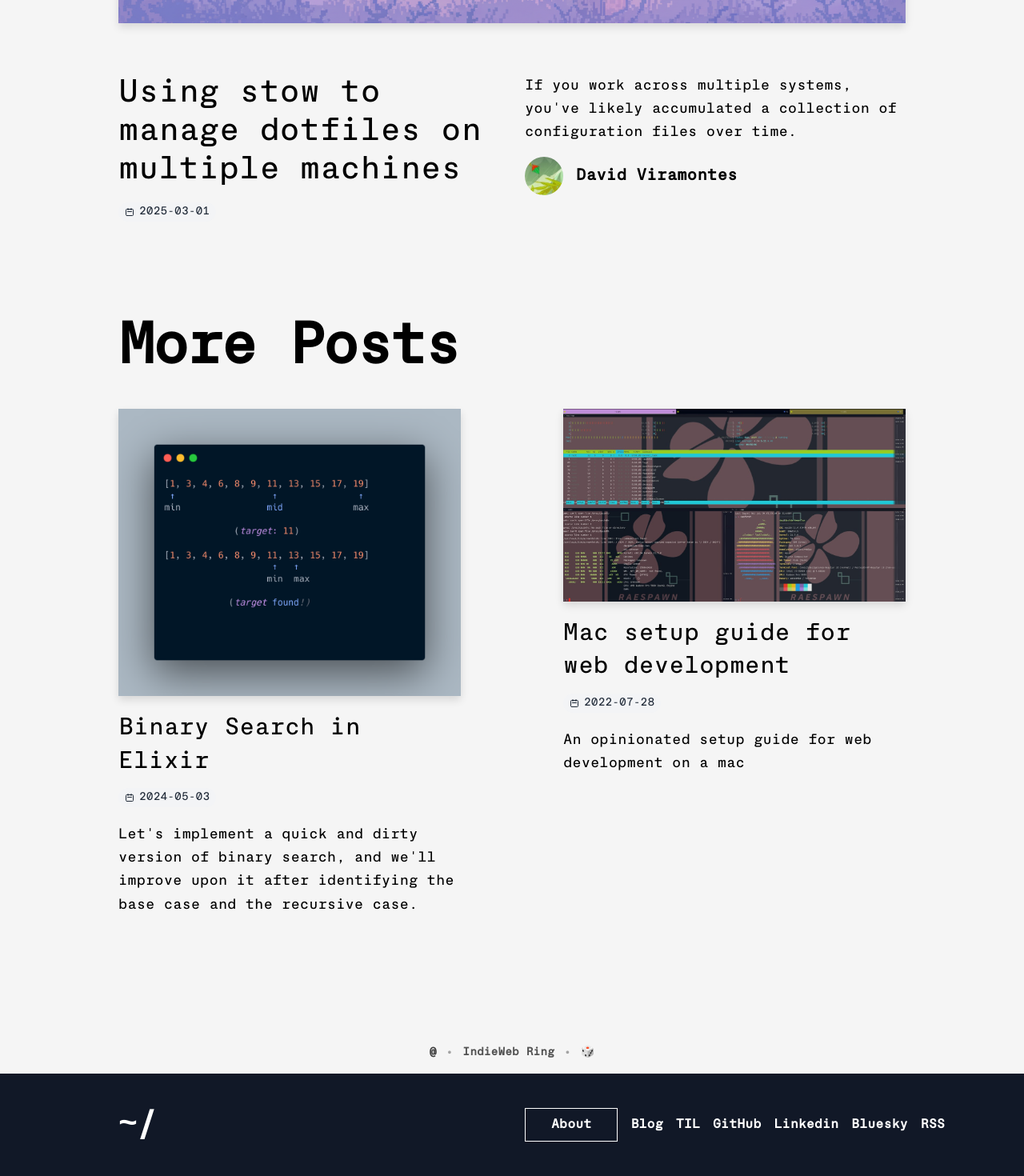
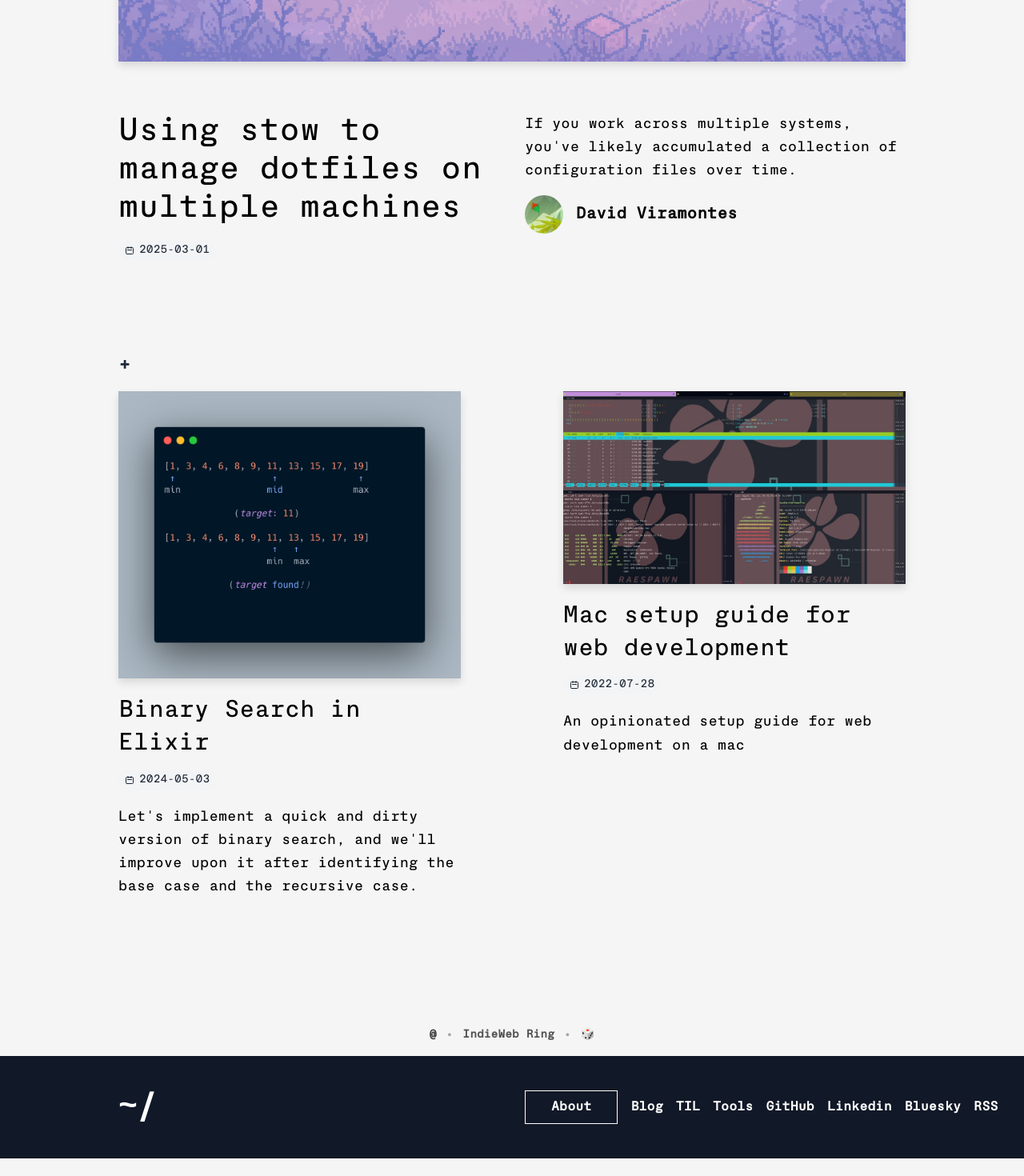
Before and after one commit to dviramontes/dotcom, a Next.js app: page / in a window 1280 px wide. Shown: the part 1068-2538 px from the top of the page at 80% size. After the commit the page ends 2516 px from the top, so only its background shows below. Built offline with nearby package versions, Linux system fonts and the light colour scheme.

Commit message:
add tools section to menu and dedicated tool page

```diff
--- a/components/footer.tsx
+++ b/components/footer.tsx
@@ -28,6 +28,11 @@ const Footer = () => {
               <div className="w-full lg:w-auto my-2 lg:my-0 text-center">
                 <Link href="/til">
                   <span className="font-bold hover:underline">TIL</span>
+                </Link>
+              </div>
+              <div className="w-full lg:w-auto my-2 lg:my-0 text-center">
+                <Link href="/tools">
+                  <span className="font-bold hover:underline">Tools</span>
                 </Link>
               </div>
               <div className="w-full lg:w-auto my-2 lg:my-0 text-center">
--- a/components/more-posts.tsx
+++ b/components/more-posts.tsx
@@ -11,9 +11,7 @@ const MorePosts = ({ posts, basePath }: Props) => {
   return (
     <article>
       <section>
-        <h2 className="mb-8 text-5xl md:text-7xl font-bold tracking-tighter leading-tight">
-          More Posts
-        </h2>
+        <h2 className="text-2xl font-bold mb-4 text-gray-800">+</h2>
         <div className="grid grid-cols-1 md:grid-cols-2 md:gap-x-16 lg:gap-x-32 gap-y-20 md:gap-y-32 mb-32">
           {posts.map((post) => (
             <PostPreview
--- a/pages/index.tsx
+++ b/pages/index.tsx
@@ -30,6 +30,7 @@ export default function Index({ allPosts, allTILs }: Props) {
       <Container>
         <Intro />
         {allTILs.length > 0 && <TILTerminalList entries={allTILs} limit={5} />}
+        <h2 className="text-2xl font-bold mb-4 text-gray-800">Posts</h2>
         {heroPost && (
           <HeroPost
             basePath="/posts"
```
